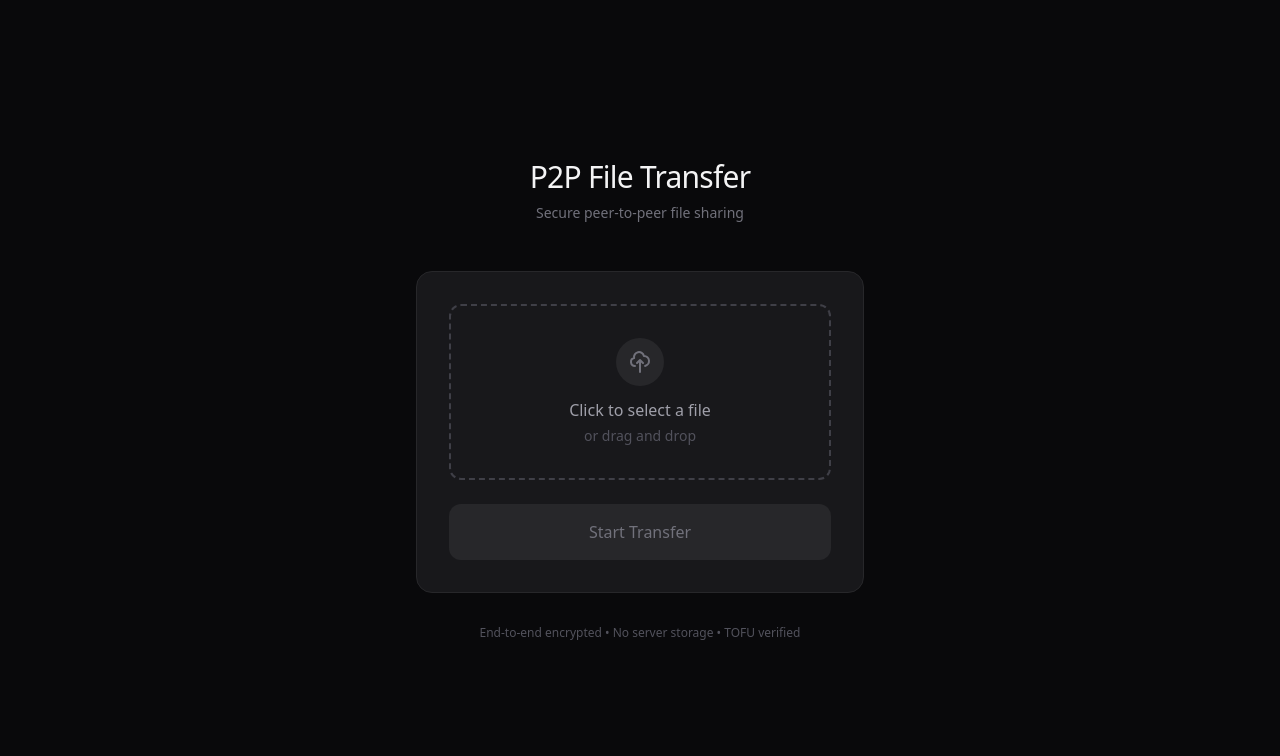
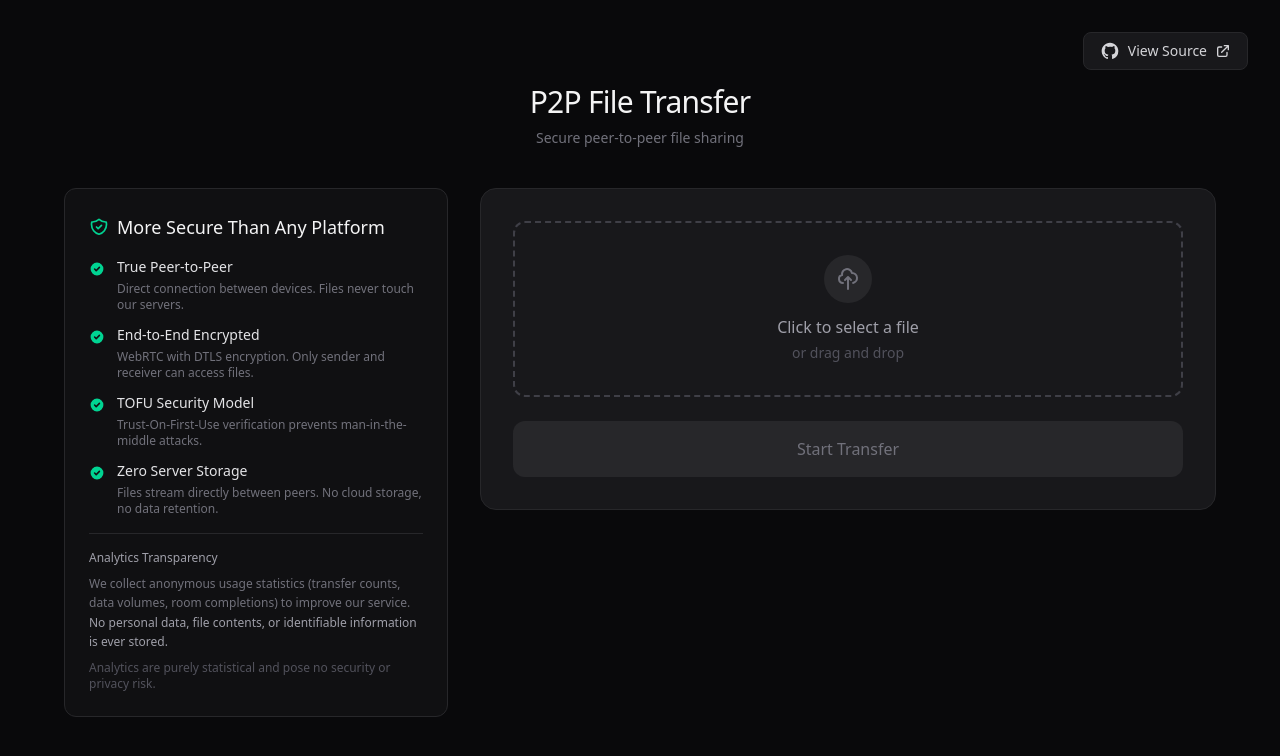
Before and after one commit to swoosh-transfer/Swoosh, a React (Vite) app: page / in a window 1280 px wide. Shown: the top 756 px of the page. Built offline with nearby package versions, Linux system fonts and the light colour scheme; no server answers.

Commit message:
feat: enhance Home component layout with GitHub link, security features, and analytics transparency

```diff
--- a/src/pages/Home.jsx
+++ b/src/pages/Home.jsx
@@ -95,10 +95,28 @@ export default function Home() {
   const selectedFile = fileInputRef.current?.files?.[0];
 
   return (
-    <div className="min-h-screen bg-zinc-950 text-zinc-100 flex items-center justify-center p-4">
-      <div className="w-full max-w-md">
+    <div className="min-h-screen bg-zinc-950 text-zinc-100 flex items-center justify-center p-4 lg:p-8">
+      <div className="w-full max-w-6xl">
+        {/* GitHub Link - Top Right */}
+        <div className="absolute top-4 right-4 lg:top-8 lg:right-8">
+          <a
+            href="https://github.com/swoosh-transfer"
+            target="_blank"
+            rel="noopener noreferrer"
+            className="flex items-center gap-2 px-4 py-2 bg-zinc-900 hover:bg-zinc-800 text-zinc-300 hover:text-zinc-100 border border-zinc-800 rounded-lg transition-all group"
+          >
+            <svg className="w-5 h-5" fill="currentColor" viewBox="0 0 24 24">
+              <path fillRule="evenodd" d="M12 2C6.477 2 2 6.484 2 12.017c0 4.425 2.865 8.18 6.839 9.504.5.092.682-.217.682-.483 0-.237-.008-.868-.013-1.703-2.782.605-3.369-1.343-3.369-1.343-.454-1.158-1.11-1.466-1.11-1.466-.908-.62.069-.608.069-.608 1.003.07 1.531 1.032 1.531 1.032.892 1.53 2.341 1.088 2.91.832.092-.647.35-1.088.636-1.338-2.22-.253-4.555-1.113-4.555-4.951 0-1.093.39-1.988 1.029-2.688-.103-.253-.446-1.272.098-2.65 0 0 .84-.27 2.75 1.026A9.564 9.564 0 0112 6.844c.85.004 1.705.115 2.504.337 1.909-1.296 2.747-1.027 2.747-1.027.546 1.379.202 2.398.1 2.651.64.7 1.028 1.595 1.028 2.688 0 3.848-2.339 4.695-4.566 4.943.359.309.678.92.678 1.855 0 1.338-.012 2.419-.012 2.747 0 .268.18.58.688.482A10.019 10.019 0 0022 12.017C22 6.484 17.522 2 12 2z" clipRule="evenodd" />
+            </svg>
+            <span className="text-sm font-medium hidden lg:inline">View Source</span>
+            <svg className="w-4 h-4 group-hover:translate-x-0.5 transition-transform" fill="none" viewBox="0 0 24 24" stroke="currentColor">
+              <path strokeLinecap="round" strokeLinejoin="round" strokeWidth={2} d="M10 6H6a2 2 0 00-2 2v10a2 2 0 002 2h10a2 2 0 002-2v-4M14 4h6m0 0v6m0-6L10 14" />
+            </svg>
+          </a>
+        </div>
+
         {/* Header */}
-        <div className="text-center mb-12">
+        <div className="text-center mb-8 lg:mb-10">
           <h1 className="text-3xl font-light tracking-tight mb-2">
             P2P File Transfer
           </h1>
@@ -107,7 +125,85 @@ export default function Home() {
           </p>
         </div>
 
-        {/* Main Card */}
+        {/* Two Column Layout on Large Screens */}
+        <div className="flex flex-col lg:flex-row gap-6 lg:gap-8 items-start">
+
+          {/* Security Section - Left on Large, Bottom on Small */}
+          <div className="order-2 lg:order-1 w-full lg:w-96 lg:flex-shrink-0">
+            <div className="p-6 bg-zinc-900/50 border border-zinc-800 rounded-xl">
+              <h2 className="text-lg font-medium text-zinc-100 mb-4 flex items-center gap-2">
+                <svg className="w-5 h-5 text-emerald-400" fill="none" viewBox="0 0 24 24" stroke="currentColor">
+                  <path strokeLinecap="round" strokeLinejoin="round" strokeWidth={2} d="M9 12l2 2 4-4m5.618-4.016A11.955 11.955 0 0112 2.944a11.955 11.955 0 01-8.618 3.04A12.02 12.02 0 003 9c0 5.591 3.824 10.29 9 11.622 5.176-1.332 9-6.03 9-11.622 0-1.042-.133-2.052-.382-3.016z" />
+                </svg>
+                More Secure Than Any Platform
+              </h2>
+
+              <div className="space-y-3 mb-4">
+                <div className="flex gap-3">
+                  <div className="mt-1">
+                    <svg className="w-4 h-4 text-emerald-400" fill="currentColor" viewBox="0 0 20 20">
+                      <path fillRule="evenodd" d="M10 18a8 8 0 100-16 8 8 0 000 16zm3.707-9.293a1 1 0 00-1.414-1.414L9 10.586 7.707 9.293a1 1 0 00-1.414 1.414l2 2a1 1 0 001.414 0l4-4z" clipRule="evenodd" />
+                    </svg>
+                  </div>
+                  <div>
+                    <h3 className="text-sm font-medium text-zinc-200">True Peer-to-Peer</h3>
+                    <p className="text-xs text-zinc-500 mt-1">Direct connection between devices. Files never touch our servers.</p>
+                  </div>
+                </div>
+
+                <div className="flex gap-3">
+                  <div className="mt-1">
+                    <svg className="w-4 h-4 text-emerald-400" fill="currentColor" viewBox="0 0 20 20">
+                      <path fillRule="evenodd" d="M10 18a8 8 0 100-16 8 8 0 000 16zm3.707-9.293a1 1 0 00-1.414-1.414L9 10.586 7.707 9.293a1 1 0 00-1.414 1.414l2 2a1 1 0 001.414 0l4-4z" clipRule="evenodd" />
+                    </svg>
+                  </div>
+                  <div>
+                    <h3 className="text-sm font-medium text-zinc-200">End-to-End Encrypted</h3>
+                    <p className="text-xs text-zinc-500 mt-1">WebRTC with DTLS encryption. Only sender and receiver can access files.</p>
+                  </div>
+                </div>
+
+                <div className="flex gap-3">
+                  <div className="mt-1">
+                    <svg className="w-4 h-4 text-emerald-400" fill="currentColor" viewBox="0 0 20 20">
+                      <path fillRule="evenodd" d="M10 18a8 8 0 100-16 8 8 0 000 16zm3.707-9.293a1 1 0 00-1.414-1.414L9 10.586 7.707 9.293a1 1 0 00-1.414 1.414l2 2a1 1 0 001.414 0l4-4z" clipRule="evenodd" />
+                    </svg>
+                  </div>
+                  <div>
+                    <h3 className="text-sm font-medium text-zinc-200">TOFU Security Model</h3>
+                    <p className="text-xs text-zinc-500 mt-1">Trust-On-First-Use verification prevents man-in-the-middle attacks.</p>
+                  </div>
+                </div>
+
+                <div className="flex gap-3">
+                  <div className="mt-1">
+                    <svg className="w-4 h-4 text-emerald-400" fill="currentColor" viewBox="0 0 20 20">
+                      <path fillRule="evenodd" d="M10 18a8 8 0 100-16 8 8 0 000 16zm3.707-9.293a1 1 0 00-1.414-1.414L9 10.586 7.707 9.293a1 1 0 00-1.414 1.414l2 2a1 1 0 001.414 0l4-4z" clipRule="evenodd" />
+                    </svg>
+                  </div>
+                  <div>
+                    <h3 className="text-sm font-medium text-zinc-200">Zero Server Storage</h3>
+                    <p className="text-xs text-zinc-500 mt-1">Files stream directly between peers. No cloud storage, no data retention.</p>
+                  </div>
+                </div>
+              </div>
+
+              {/* Analytics Transparency */}
+              <div className="pt-4 border-t border-zinc-800">
+                <h3 className="text-xs font-medium text-zinc-400 mb-2">Analytics Transparency</h3>
+                <p className="text-xs text-zinc-500 leading-relaxed mb-2">
+                  We collect anonymous usage statistics (transfer counts, data volumes, room completions) to improve our service.
+                  <span className="text-zinc-400 font-medium"> No personal data, file contents, or identifiable information is ever stored.</span>
+                </p>
+                <p className="text-xs text-zinc-600">
+                  Analytics are purely statistical and pose no security or privacy risk.
+                </p>
+              </div>
+            </div>
+          </div>
+
+          {/* Main Transfer Card - Right on Large, Top on Small */}
+          <div className="order-1 lg:order-2 w-full lg:flex-1">
             <div className="bg-zinc-900 border border-zinc-800 rounded-2xl p-8">
           {/* File Input */}
           <div className="mb-6">
@@ -193,11 +289,10 @@ export default function Home() {
               'Start Transfer'
             )}
           </button>
-        </div>
 
           {/* Analytics Stats */}
           {stats && (
-          <div className="mt-8 p-6 bg-zinc-900/50 border border-zinc-800 rounded-xl">
+            <div className="mt-6 p-6 bg-zinc-900/50 border border-zinc-800 rounded-xl">
               <div className="grid grid-cols-3 gap-4 text-center">
                 <div>
                   <div className="text-2xl font-light text-emerald-400">
@@ -223,11 +318,9 @@ export default function Home() {
               </div>
             </div>
           )}
-
-        {/* Footer */}
-        <p className="text-center text-zinc-600 text-xs mt-8">
-          End-to-end encrypted • No server storage • TOFU verified
-        </p>
+        </div>
+          </div>
+        </div>
       </div>
     </div>
   );
```
Lines whose indentation alone changed are shown as unchanged.
